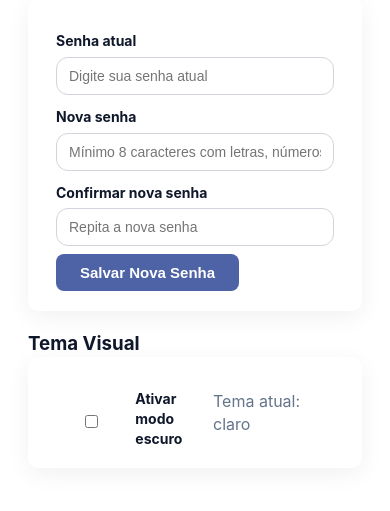
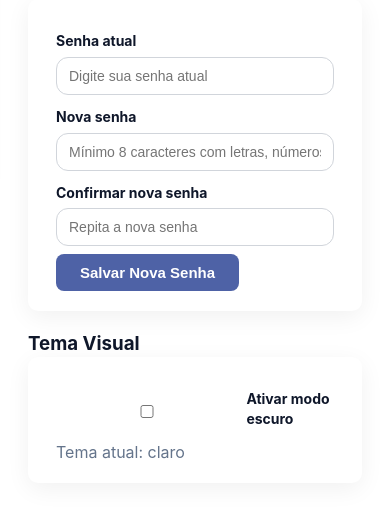
Before and after one commit to Samumaradona/Inprolib-, a Flask app: template templates/configuracao.html in a window 390 px wide. Shown: the part 652-1163 px from the top of the page. Before the commit the page ends 1096 px from the top, so only its background shows below. Run offline with Flask 3, Linux system fonts and the light colour scheme; the template is opened without the code that fills it, so the values that code supplies are empty; some libraries are stand-ins or nearby versions.

Commit message:
ajuste config

```diff
--- a/static/css/configuracao.css
+++ b/static/css/configuracao.css
@@ -426,6 +426,24 @@ main{
   .btn-group .button { width: 100%; }
 }
 
+/* ===== Fix layout mobile: Tema Visual ===== */
+/* Evita sobreposição de textos/checkbox no bloco de tema em telas pequenas */
+#formTema > div {
+  flex-wrap: wrap;            /* permite quebrar linha quando não couber */
+  row-gap: 6px;               /* espaço vertical entre linhas quando quebrar */
+}
+#formTema .switch-label {
+  line-height: 1.4;           /* previne colagem das linhas do texto */
+}
+#formTema #temaAtual {
+  margin-left: auto;          /* empurra para a direita em telas maiores */
+}
+
+@media (max-width: 640px) {
+  #formTema .switch-label { width: 100%; } /* ocupa linha inteira */
+  #formTema #temaAtual { width: 100%; margin-left: 0; } /* quebra abaixo do rótulo */
+}
+
 /* Tema escuro: sobrescreve variáveis base quando .theme-dark está no root */
 :root.theme-dark {
   --bs-body-bg: #0f172a; /* slate-900 */
```
